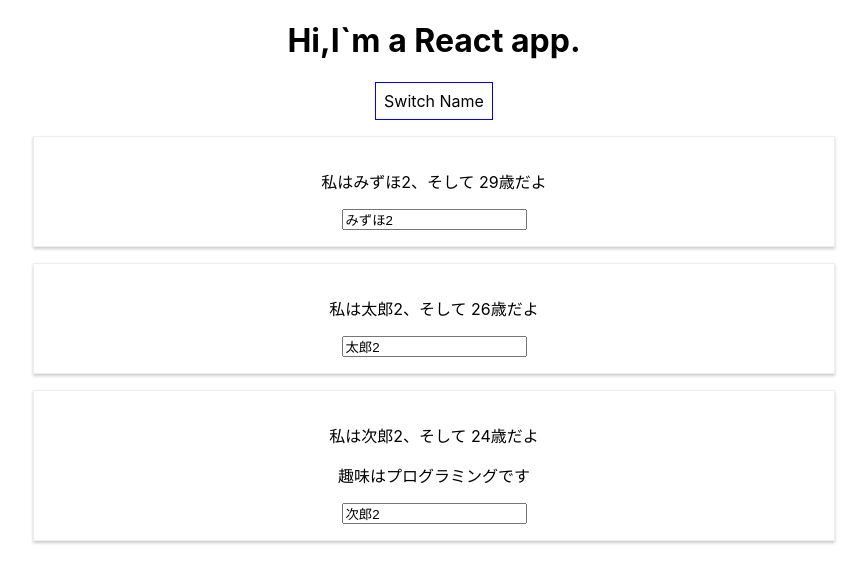
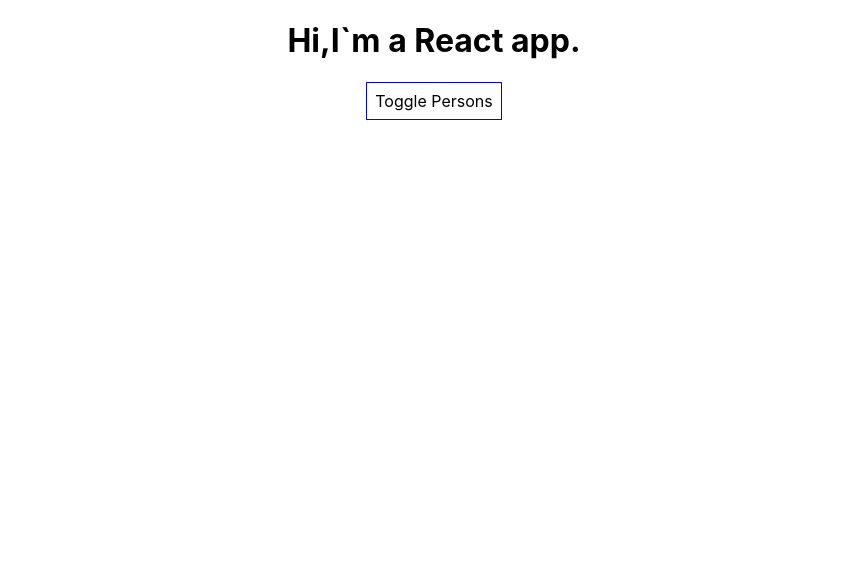
Before and after one commit to msm69/react-complete-guide, a React (Create React App) app: page / in a window 1280 px wide. Shown: the top 582 px of the page, without its empty margins (206-1073 px from the left). Built offline with nearby package versions, Linux system fonts and the light colour scheme.

Commit message:
ボタン押下時の挙動を変更

```diff
--- a/src/App.js
+++ b/src/App.js
@@ -9,12 +9,14 @@ function App() {
     { name: "次郎2", age: 24 },
   ]);
 
+  const [showPersons, setShowPersons] = useState(false);
+
   const style = {
     backgroundColor: "white",
     font: "inherit",
     border: "1px solid blue",
     padding: "8px",
-    cursor: 'pointer'
+    cursor: "pointer",
   };
 
   const switchNameHandler = (newName) => {
@@ -33,12 +35,18 @@ function App() {
     ]);
   };
 
+  const togglePersonsHandler = () => {
+    setShowPersons(!showPersons);
+  };
+
   return (
     <div className="App">
       <h1>Hi,I`m a React app.</h1>
-      <button style={style} onClick={() => switchNameHandler("新しい名前")}>
-        Switch Name
+      <button style={style} onClick={togglePersonsHandler}>
+        Toggle Persons
       </button>
+      {showPersons ? (
+        <div>
           <Person
             name={persons[0].name}
             age={persons[0].age}
@@ -58,6 +66,8 @@ function App() {
             趣味はプログラミングです
           </Person>
         </div>
+      ) : null}
+    </div>
   );
 }
 
```
Lines whose indentation alone changed are shown as unchanged.
